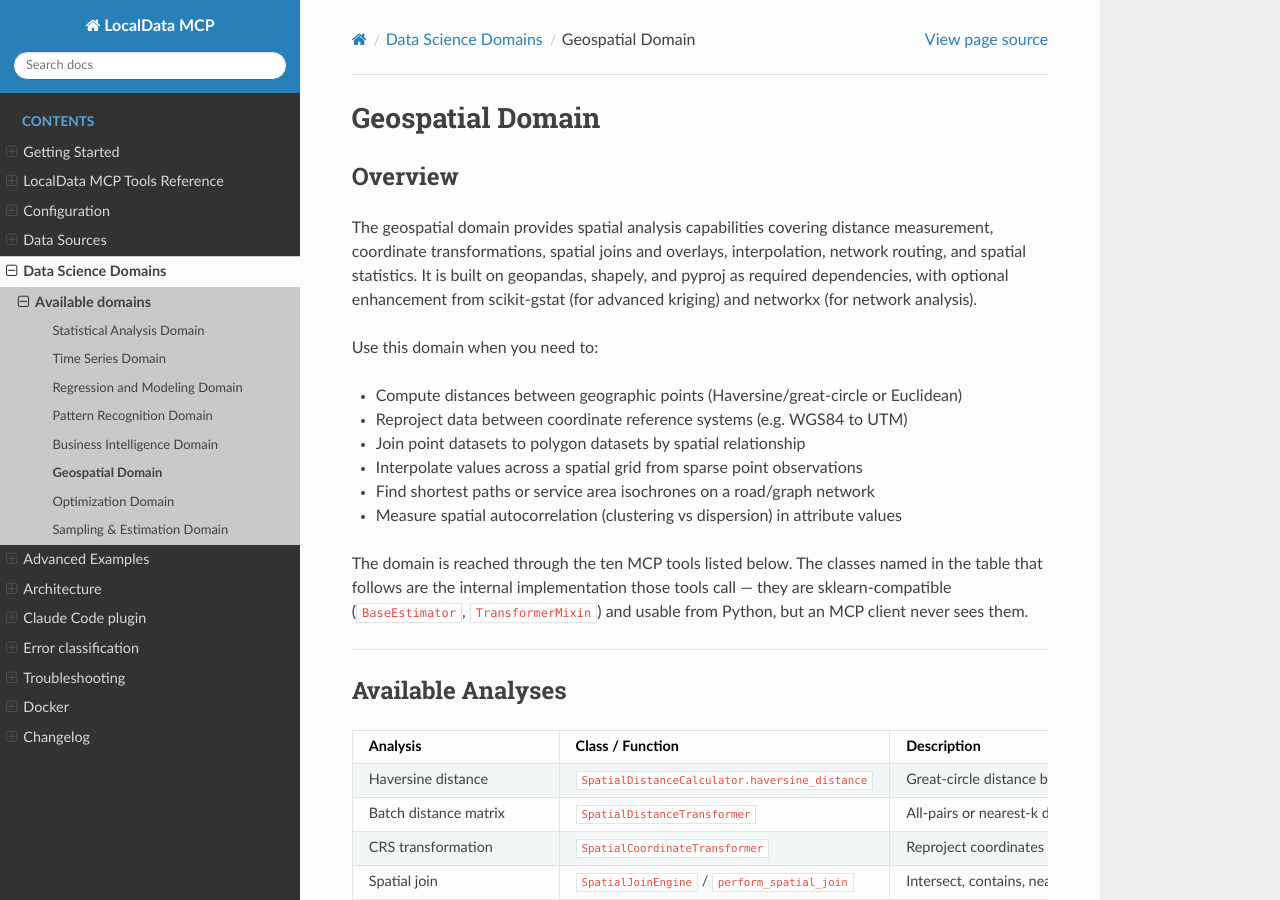
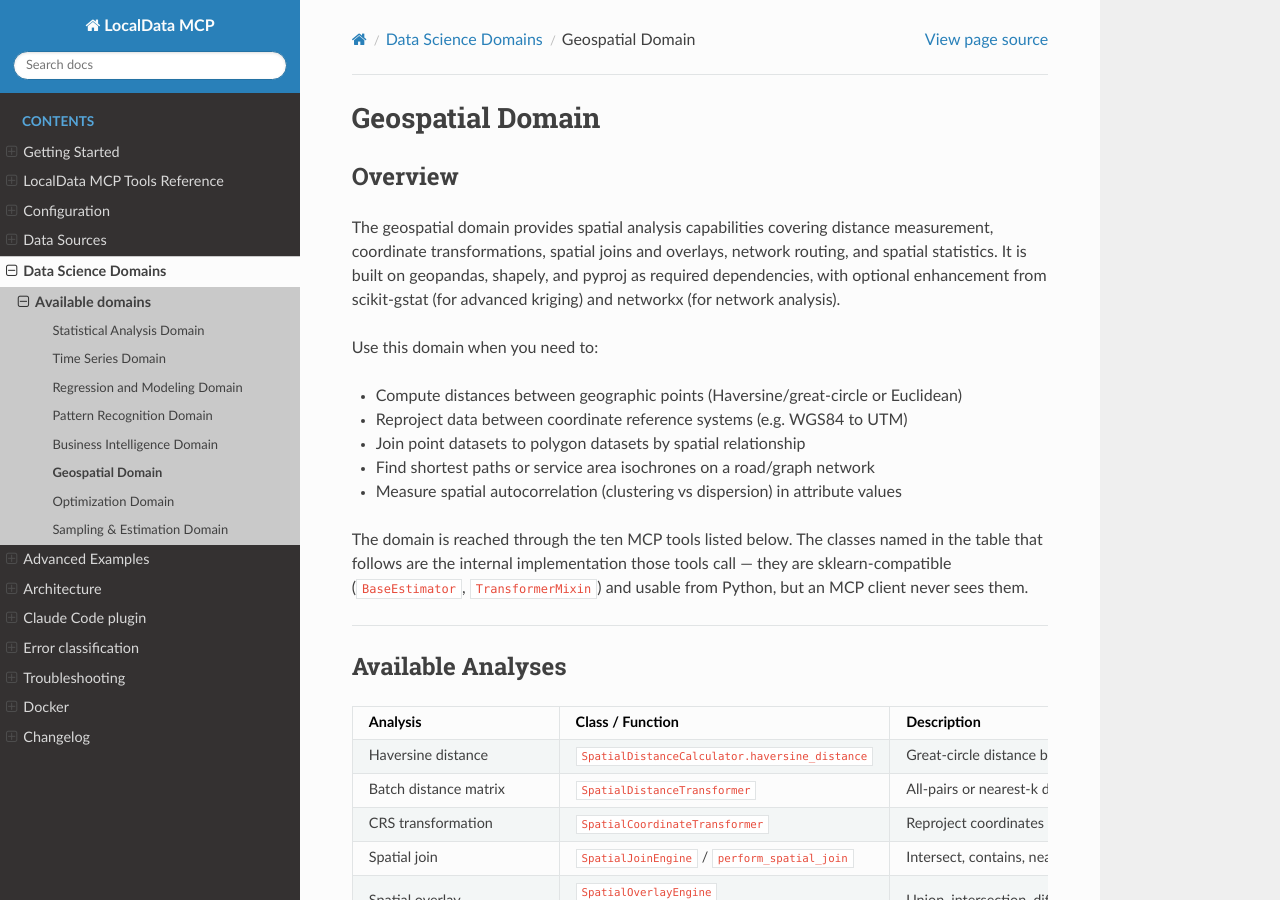
Before and after one commit to ChrisGVE/localdata-mcp, a Sphinx documentation site: the page built from docs/domains/geospatial.md, in a window 1280 px wide and 900 px high. Built offline with Sphinx 7.4.7 and the Read the Docs theme 3.1.0, drawn with Linux system fonts in a browser that asks for light colours; some of the changed text lies outside the part shown.

Commit message:
docs: correct the method tokens the MCP client is shown, and stop selling interpolation
The three pattern-recognition docstrings are the text an agent reads when
choosing a method, and every one of them named a token that raises:
`gaussian_mixture` for `gmm`, `local_outlier_factor` for `lof`, and `umap`
without its ImportError caveat. The values that do work and were promoted
across five documents this cycle — `spectral`, `statistical`, `ica` — were
invisible to the client, so the most authoritative surface was also the most
wrong. Verified against the assembled server rather than the source.

The geospatial page originated the finding that no MCP tool exposes spatial
interpolation, and still advertised it in the overview sentence, the
when-to-use list and the composition table — the three places a reader meets
before reaching the disclaimer two hundred lines down. The disclaimer and the
method reference stay; they are useful background for someone reaching for the
Python API.

The README security table was headed "Three documented settings do not enforce
anything today" directly above a row explaining what `security.readonly` does
enforce. The heading now says the settings promise more than they deliver: one
is narrower than it reads, two do nothing.

```diff
--- a/docs/domains/geospatial.md
+++ b/docs/domains/geospatial.md
@@ -3,7 +3,7 @@
 ## Overview
 
 The geospatial domain provides spatial analysis capabilities covering distance measurement,
-coordinate transformations, spatial joins and overlays, interpolation, network routing, and
+coordinate transformations, spatial joins and overlays, network routing, and
 spatial statistics. It is built on geopandas, shapely, and pyproj as required dependencies,
 with optional enhancement from scikit-gstat (for advanced kriging) and networkx (for network
 analysis).
@@ -13,7 +13,6 @@ Use this domain when you need to:
 - Compute distances between geographic points (Haversine/great-circle or Euclidean)
 - Reproject data between coordinate reference systems (e.g. WGS84 to UTM)
 - Join point datasets to polygon datasets by spatial relationship
-- Interpolate values across a spatial grid from sparse point observations
 - Find shortest paths or service area isochrones on a road/graph network
 - Measure spatial autocorrelation (clustering vs dispersion) in attribute values
 
@@ -301,7 +300,6 @@ exhausted. Returns the set of reachable nodes per threshold.
 | After geospatial analysis | Chain to | Purpose |
 |---|---|---|
 | Distance matrix | Regression/Modeling | Spatial lag features for prediction |
-| Interpolated grid | Statistical Analysis | Test distribution of interpolated surface |
 | Moran's I result | Pattern Recognition | Cluster detection based on confirmed autocorrelation |
 | Isochrone coverage | Business Intelligence | Segment customers by accessibility |
 | Spatial join result | Statistical Analysis | Compare attribute distributions across spatial zones |
```
Also changed, not shown: README.md (+2 -2 lines), 1 other file.
